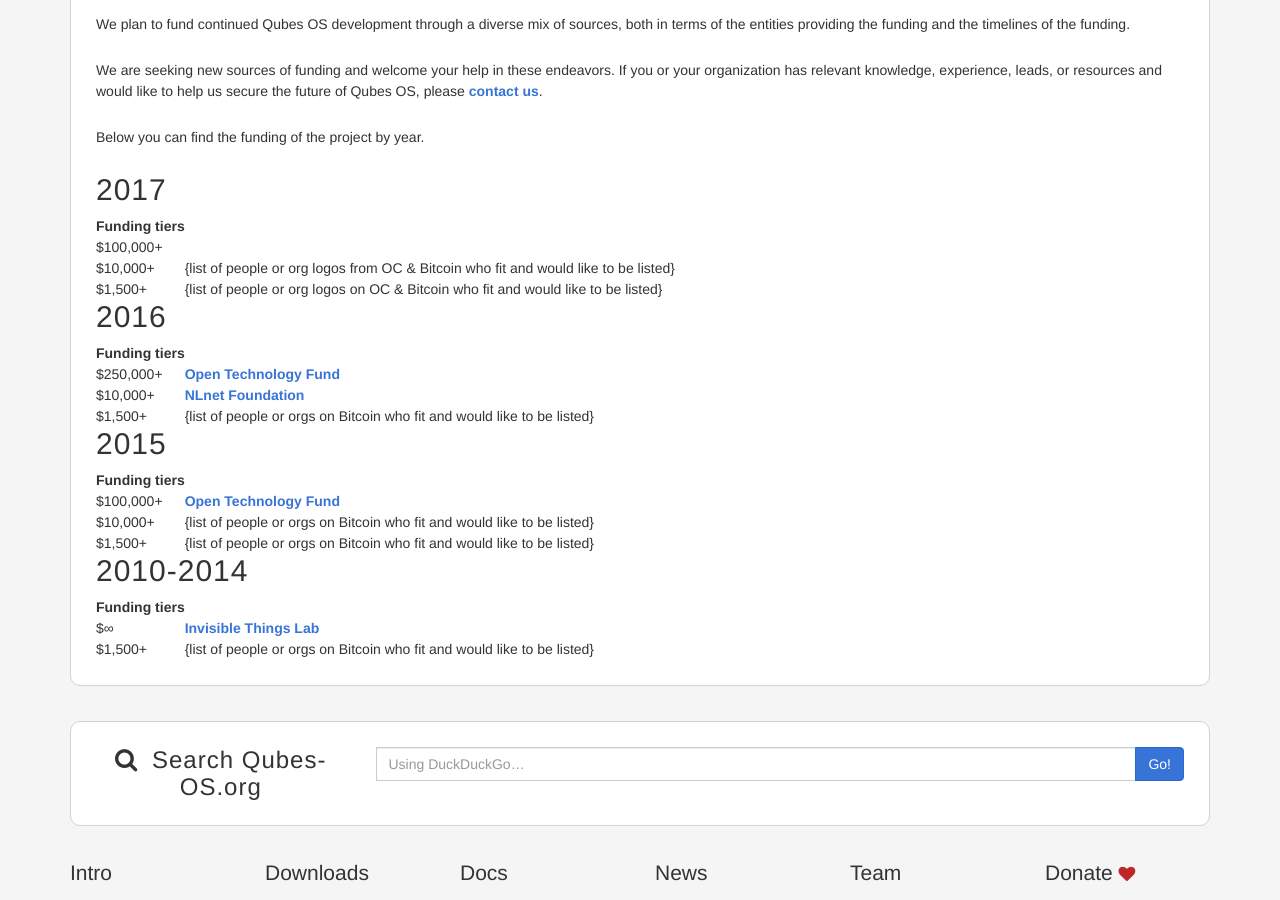
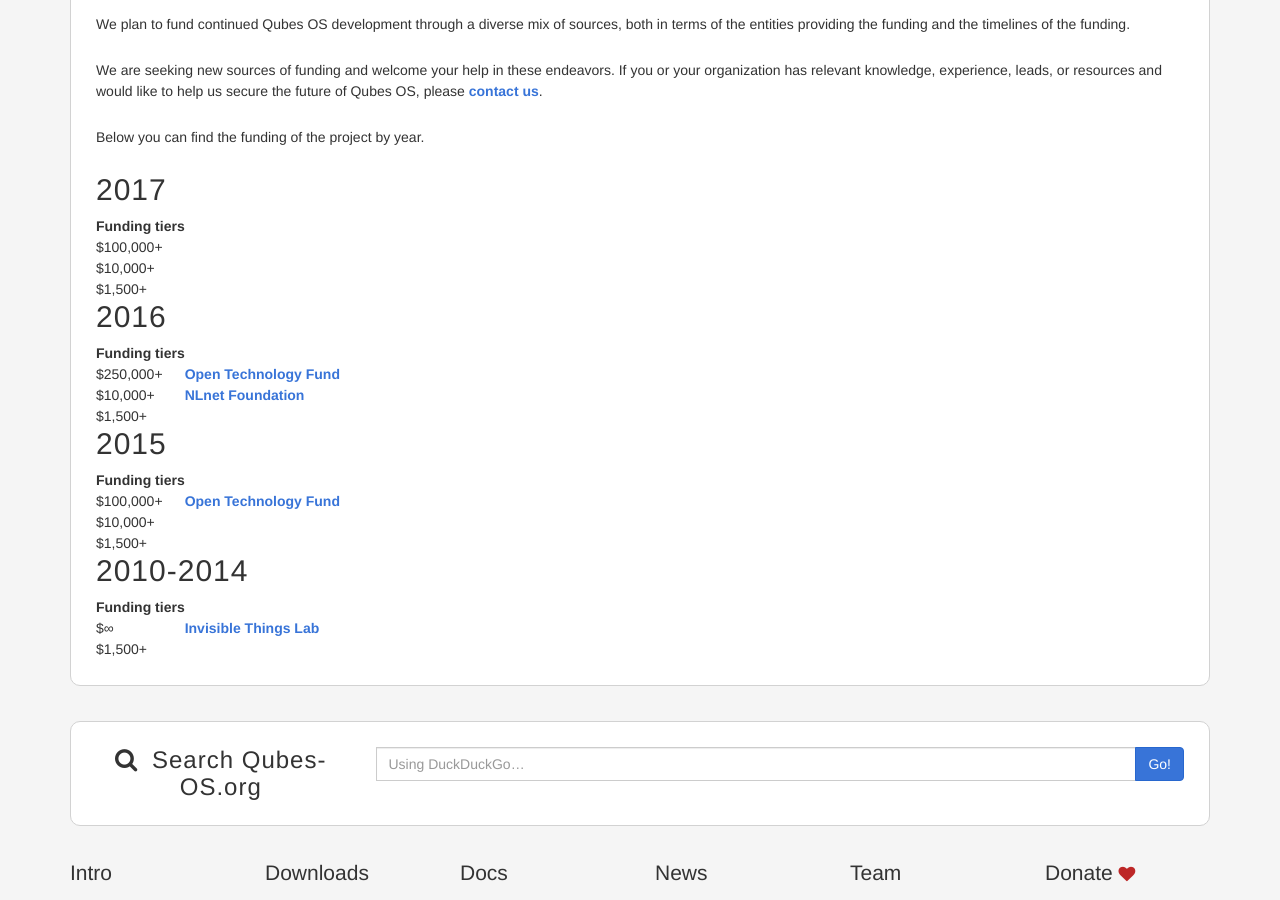
Before and after one commit to QubesOS/qubesos.github.io, a Jekyll site: the page built from pages/funding.md, in a window 1280 px wide and 900 px high, scrolled down 344 px. Built offline with Jekyll 4.4.1, drawn with Linux system fonts in a browser that asks for light colours; some web fonts are replaced.

Commit message:
Remove placeholders and clean up formatting

```diff
--- a/pages/funding.md
+++ b/pages/funding.md
@@ -28,37 +28,37 @@ Below you can find the funding of the project by year.
 2017
 ----
 
-| Funding tiers |
-|----  | ---
+| Funding tiers
+| ----------|
 | $100,000+ |
-| $10,000+ | {list of people or org logos from OC & Bitcoin who fit and would like to be listed}
-| $1,500+ | {list of people or org logos on OC & Bitcoin who fit and would like to be listed}
+| $10,000+  |
+| $1,500+   |
 
 2016
 ----
 
-| Funding tiers |
-|----  | ---
+| Funding tiers
+| --------- |
 | $250,000+ | [Open Technology Fund]
-| $10,000+ | [NLnet Foundation]
-| $1,500+ | {list of people or orgs on Bitcoin who fit and would like to be listed}
+| $10,000+  | [NLnet Foundation]
+| $1,500+   |
 
 2015
 ----
 
-| Funding tiers |
-|----  | ---
+| Funding tiers
+| --------- |
 | $100,000+ | [Open Technology Fund]
-| $10,000+ | {list of people or orgs on Bitcoin who fit and would like to be listed}
-| $1,500+ | {list of people or orgs on Bitcoin who fit and would like to be listed}
+| $10,000+  |
+| $1,500+   |
 
 2010-2014
 ---------
 
-| Funding tiers |
-|----  | ---
-| $∞ | [Invisible Things Lab]
-| $1,500+ | {list of people or orgs on Bitcoin who fit and would like to be listed}
+| Funding tiers
+| ------- |
+| $∞      | [Invisible Things Lab]
+| $1,500+ |
 
 [Open Technology Fund]: /funding#open-technology-fund
 [NLnet Foundation]: /funding#nlnet-foundation
```
